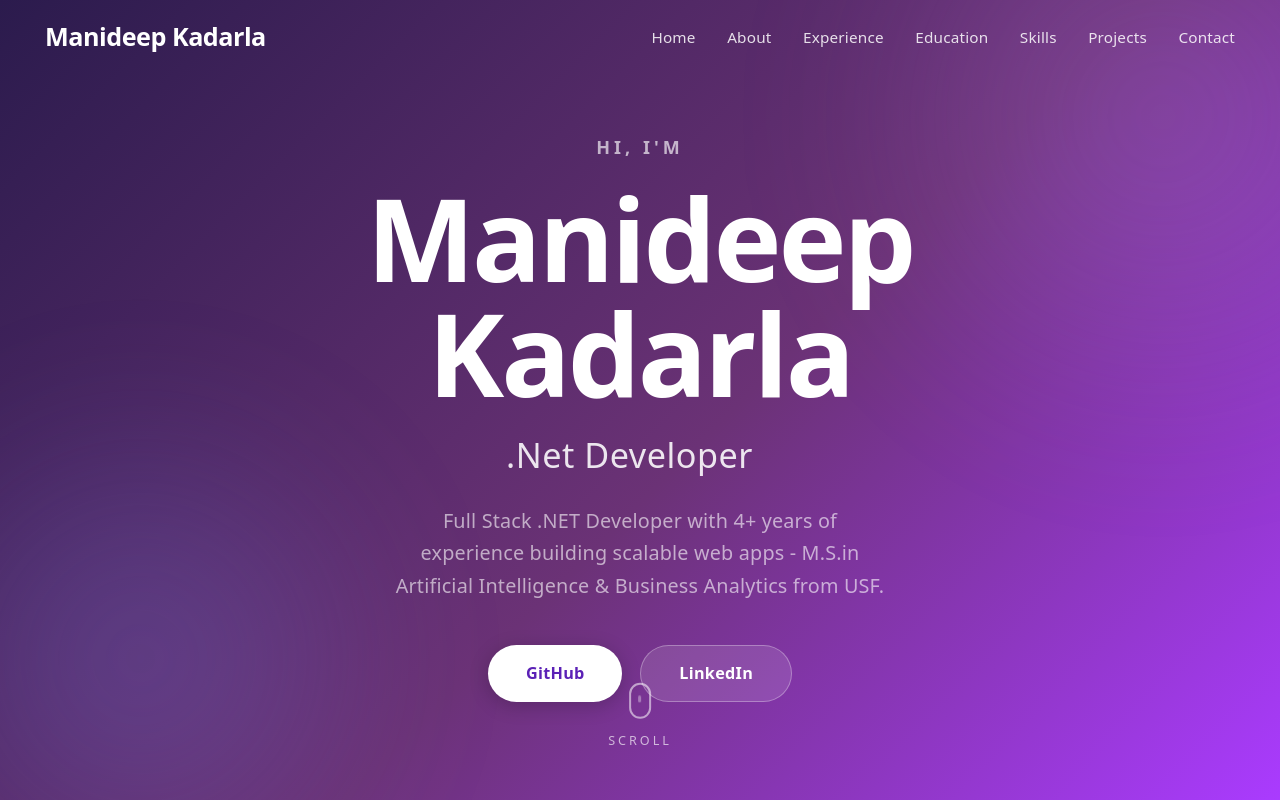
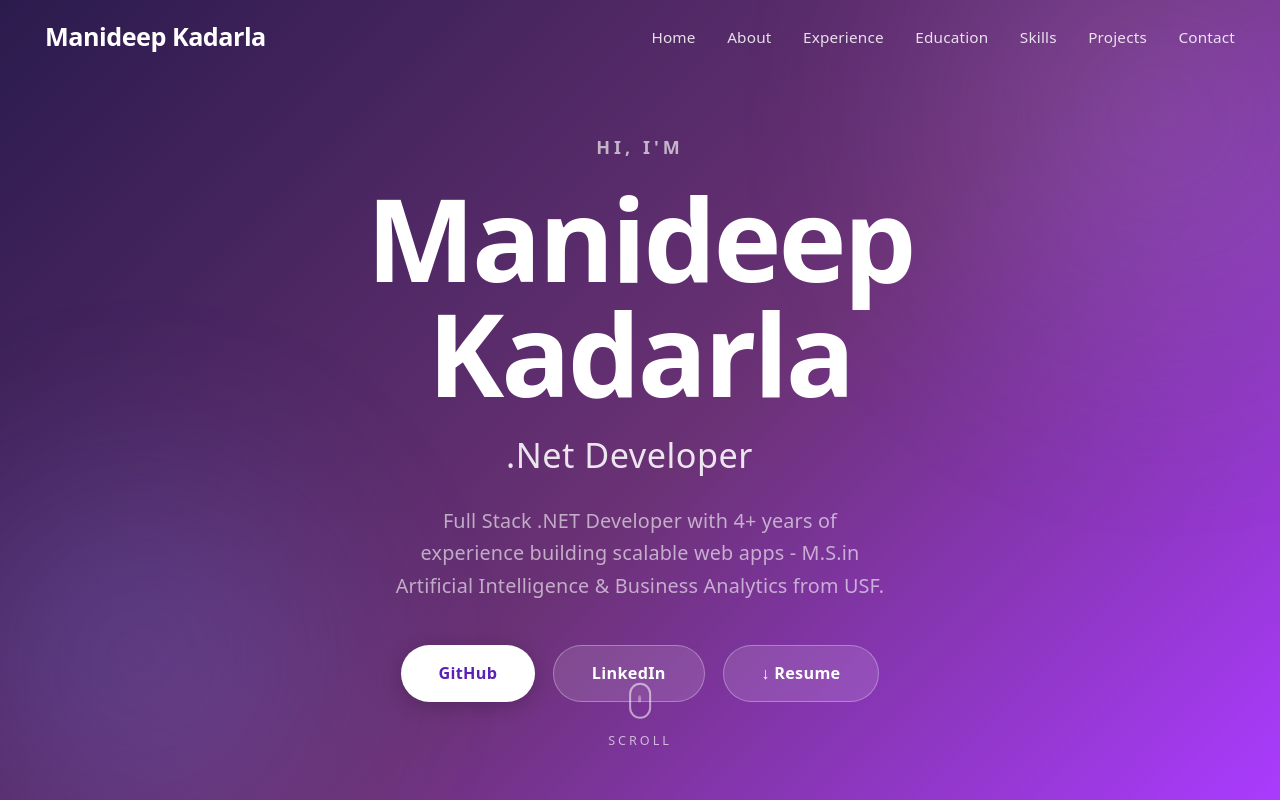
Before and after one commit to KadarlaManideep/portfolio, a React (Vite) app: page / in a window 1280 px wide. Shown: the top 800 px of the page. Built offline with nearby package versions, Linux system fonts and the light colour scheme.

Commit message:
Added resume

```diff
--- a/src/components/Education.jsx
+++ b/src/components/Education.jsx
@@ -24,7 +24,7 @@ const EDUCATION = [
     school: 'Sreenidhi Institute of Science and Technology',
     location: 'Hyderabad, IN',
     period: '2018 – 2022',
-    affiliation: 'JNTU',
+    affiliation: null,
     courses: [
       'Computer Networks',
       'Analog Circuits',
--- a/src/components/Hero.jsx
+++ b/src/components/Hero.jsx
@@ -68,6 +68,15 @@ export default function Hero() {
           >
             LinkedIn
           </a>
+          <a
+            href="/Manideep_Kadarla_Resume.pdf"
+            download="Manideep_Kadarla_Resume.pdf"
+            target="_blank"
+            rel="noopener noreferrer"
+            className={`${styles.btn} ${styles.btnSecondary}`}
+          >
+            ↓ Resume
+          </a>
         </div>
       </div>
 
```
